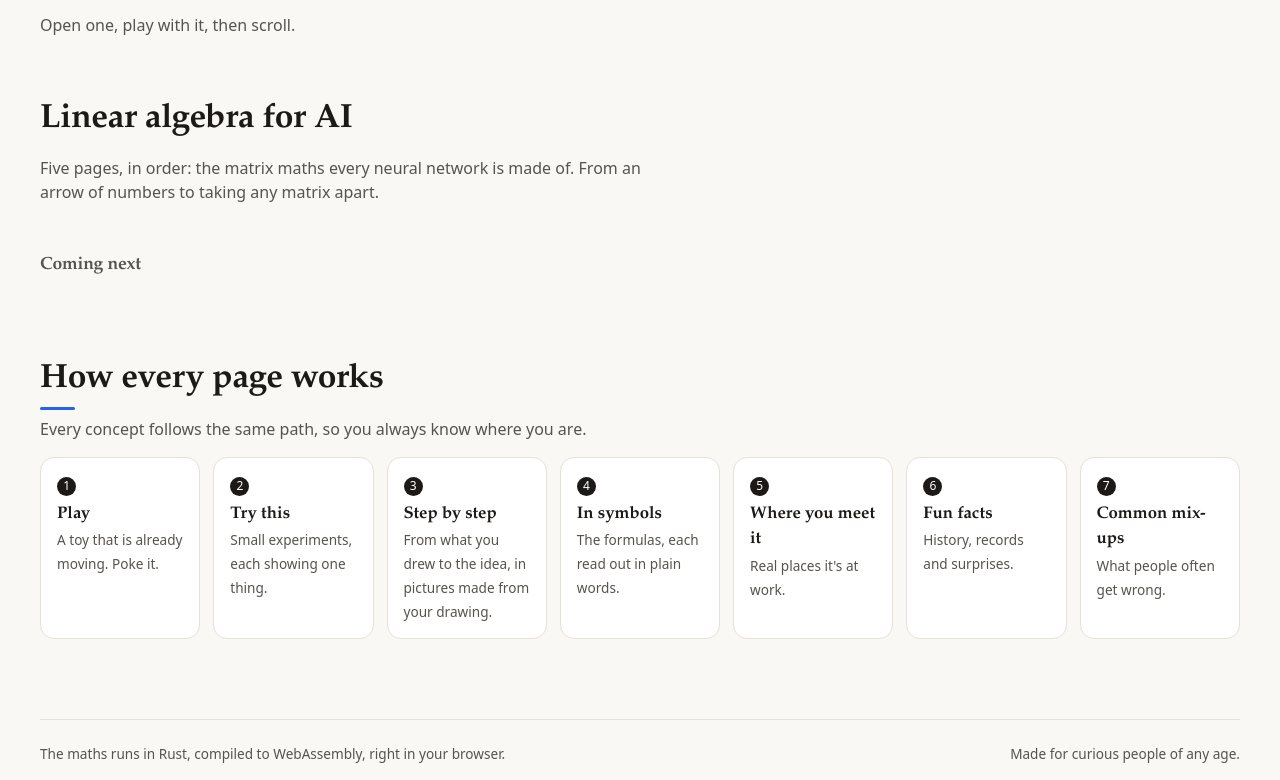
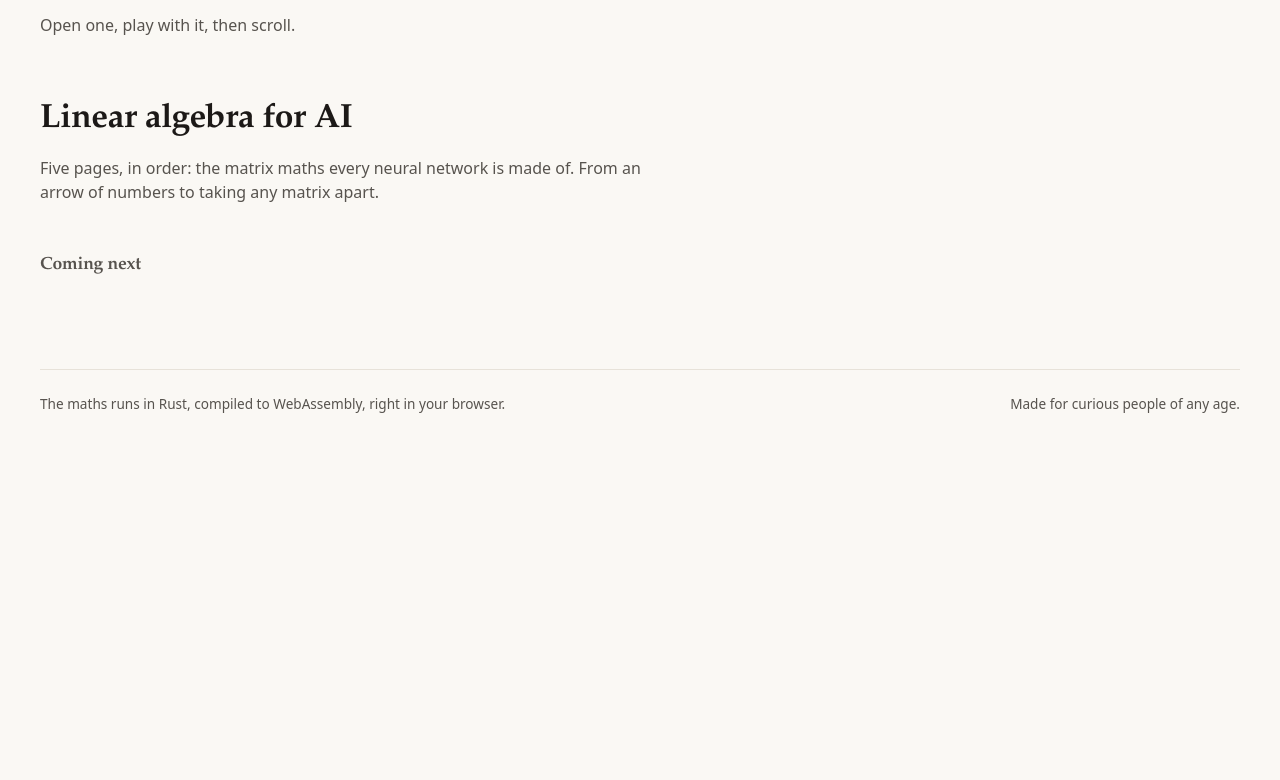
Before and after one commit to sarathsp06/lilavati, a plain HTML site: page web/index.html in a window 1280 px wide. Shown: the part 793-1573 px from the top of the page. After the commit the page ends 1223 px from the top, so only its background shows below. Drawn offline with nearby package versions, Linux system fonts and the light colour scheme; a script that the page names is missing.

Commit message:
Home: drop 'How every page works'; page-writing notes live in AGENTS.md
Co-Authored-By: Claude Opus 5.5 (1M context) <noreply@anthropic.com>

```diff
--- a/web/index.html
+++ b/web/index.html
@@ -37,19 +37,6 @@
       <div class="soonlist"><h3>Coming next</h3><div class="cards" id="soon"></div></div>
     </section>
 
-    <section class="block">
-      <h2>How every page works</h2>
-      <p class="lead">Every concept follows the same path, so you always know where you are.</p>
-      <ol class="recipe">
-        <li><strong>Play</strong><span>A toy that is already moving. Poke it.</span></li>
-        <li><strong>Try this</strong><span>Small experiments, each showing one thing.</span></li>
-        <li><strong>Step by step</strong><span>From what you drew to the idea, in pictures made from your drawing.</span></li>
-        <li><strong>In symbols</strong><span>The formulas, each read out in plain words.</span></li>
-        <li><strong>Where you meet it</strong><span>Real places it's at work.</span></li>
-        <li><strong>Fun facts</strong><span>History, records and surprises.</span></li>
-        <li><strong>Common mix-ups</strong><span>What people often get wrong.</span></li>
-      </ol>
-    </section>
 
     <footer class="site"><span>The maths runs in Rust, compiled to WebAssembly, right in your browser.</span><span>Made for curious people of any age.</span></footer>
   </main>
```
Also changed, not shown: AGENTS.md (added, +18 -0 lines), README.md.
